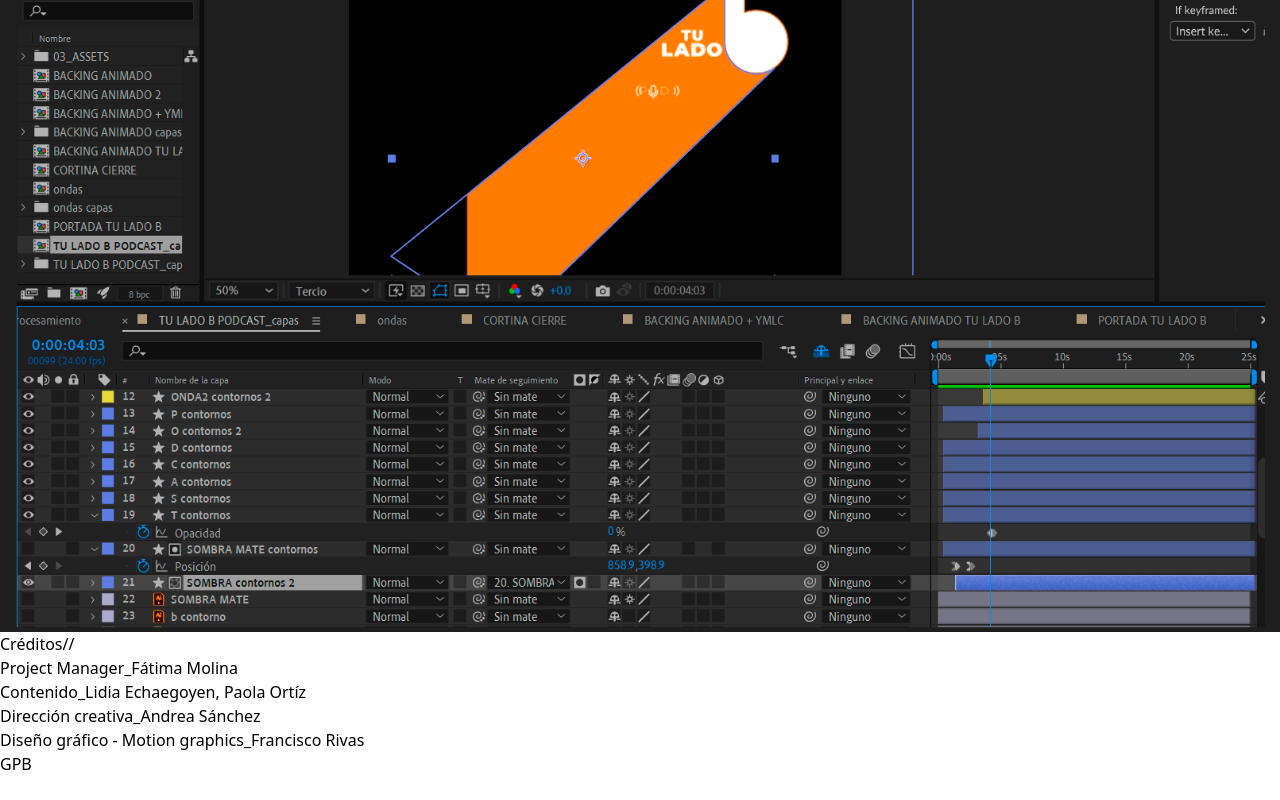
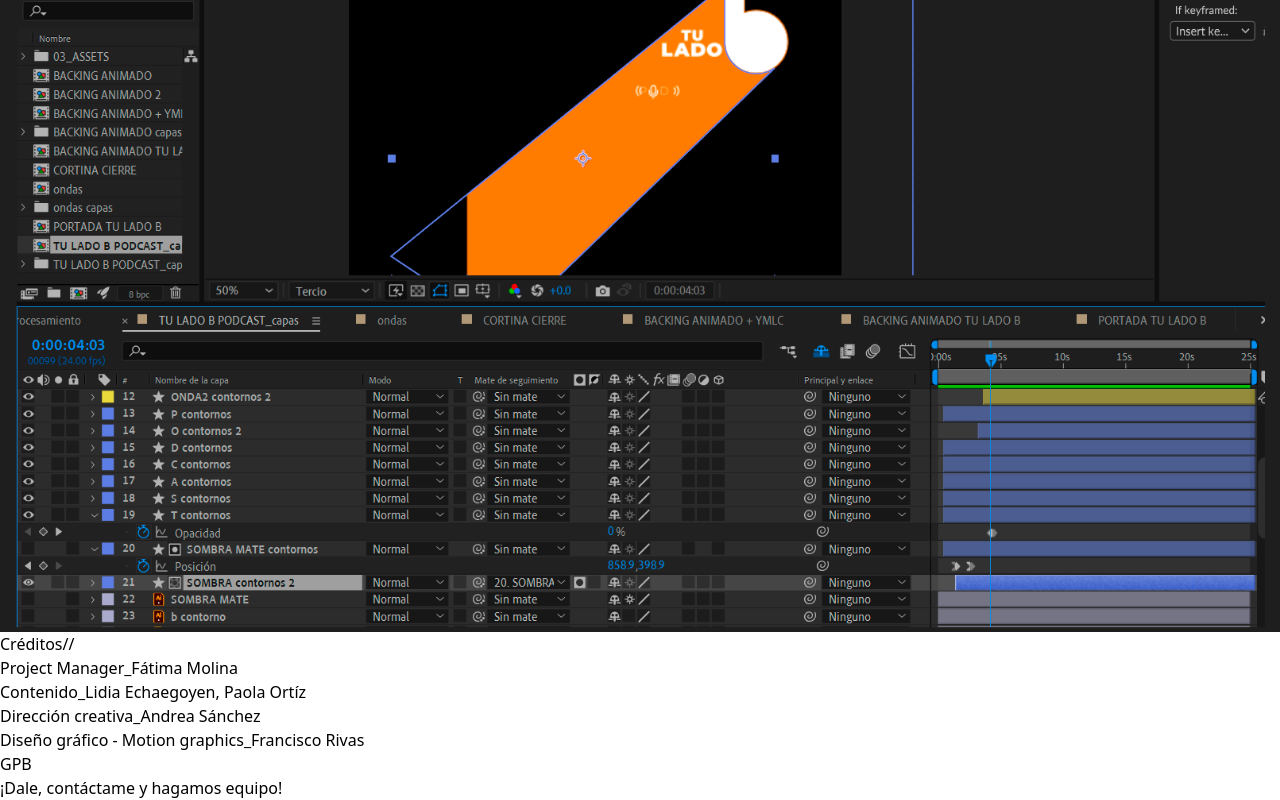
Before and after one commit to karivas-dev/francisco-web, a Vue app: page /proyectos/Tu-lado-b in a window 1280 px wide. Shown: the part 4839-5639 px from the top of the page. Before the commit the page ends 5615 px from the top, so only its background shows below. Built offline with nearby package versions, Linux system fonts and the light colour scheme.

Commit message:
Fix case sensitive issue for build

```diff
--- a/src/views/altazon.vue
+++ b/src/views/altazon.vue
@@ -1,6 +1,6 @@
 <script setup>
 import OpeningTitle from '@/components/OpeningTitle.vue';
-import Footer from "@/components/footer.vue";
+import Footer from "@/components/Footer.vue";
 </script>
 
 <template>
--- a/src/views/ancestral.vue
+++ b/src/views/ancestral.vue
@@ -1,6 +1,6 @@
 <script setup>
 import OpeningTitle from '@/components/OpeningTitle.vue';
-import Footer from "@/components/footer.vue";
+import Footer from "@/components/Footer.vue";
 </script>
 
 <template>
--- a/src/views/daysoftype.vue
+++ b/src/views/daysoftype.vue
@@ -1,6 +1,6 @@
 <script setup>
 import Title from "@/components/Title.vue"
-import Footer from "@/components/footer.vue";
+import Footer from "@/components/Footer.vue";
 </script>
 
 <template>
--- a/src/views/entrega.vue
+++ b/src/views/entrega.vue
@@ -1,6 +1,6 @@
 <script setup>
 import OpeningTitle from "@/components/OpeningTitle.vue";
-import Footer from "@/components/footer.vue";
+import Footer from "@/components/Footer.vue";
 </script>
 
 <template>
--- a/src/views/goeat.vue
+++ b/src/views/goeat.vue
@@ -1,6 +1,6 @@
 <script setup>
 import OpeningTitle from '@/components/OpeningTitle.vue';
-import Footer from "@/components/footer.vue";
+import Footer from "@/components/Footer.vue";
 </script>
 
 <template>
--- a/src/views/mestizo.vue
+++ b/src/views/mestizo.vue
@@ -1,5 +1,6 @@
 <script setup>
 import OpeningTitle from '@/components/OpeningTitle.vue';
+import Footer from "@/components/Footer.vue";
 </script>
 
 <template>
@@ -45,4 +46,5 @@ import OpeningTitle from '@/components/OpeningTitle.vue';
       </video>
     </div>
   </div>
+  <Footer/>
 </template>
--- a/src/views/milhistorias.vue
+++ b/src/views/milhistorias.vue
@@ -1,5 +1,5 @@
 <script setup>
-import Footer from "@/components/footer.vue";
+import Footer from "@/components/Footer.vue";
 import OpeningTitle from "@/components/OpeningTitle.vue";
 import Title from "@/components/Title.vue";
 </script>
--- a/src/views/timienlaoscuridad.vue
+++ b/src/views/timienlaoscuridad.vue
@@ -1,7 +1,7 @@
 <script setup>
 import Title from "@/components/Title.vue"
 import OpeningTitle from "@/components/OpeningTitle.vue"
-import Footer from "@/components/footer.vue";
+import Footer from "@/components/Footer.vue";
 </script>
 
 <template>
--- a/src/views/tuladob.vue
+++ b/src/views/tuladob.vue
@@ -1,6 +1,7 @@
 <script setup>
 import OpeningTitle from "@/components/OpeningTitle.vue";
 import Title from "@/components/Title.vue";
+import Footer from "@/components/Footer.vue";
 </script>
 
 <template>
@@ -83,4 +84,5 @@ import Title from "@/components/Title.vue";
       <p>GPB</p>
     </div>
   </div>
+  <Footer/>
 </template>
--- a/src/views/webgpb.vue
+++ b/src/views/webgpb.vue
@@ -1,7 +1,7 @@
 <script setup>
 
 import Title from "@/components/Title.vue";
-import Footer from "@/components/footer.vue";
+import Footer from "@/components/Footer.vue";
 </script>
 
 <template>
```
Also changed, not shown: src/components/Footer.vue (renamed from src/components/footer.vue).
